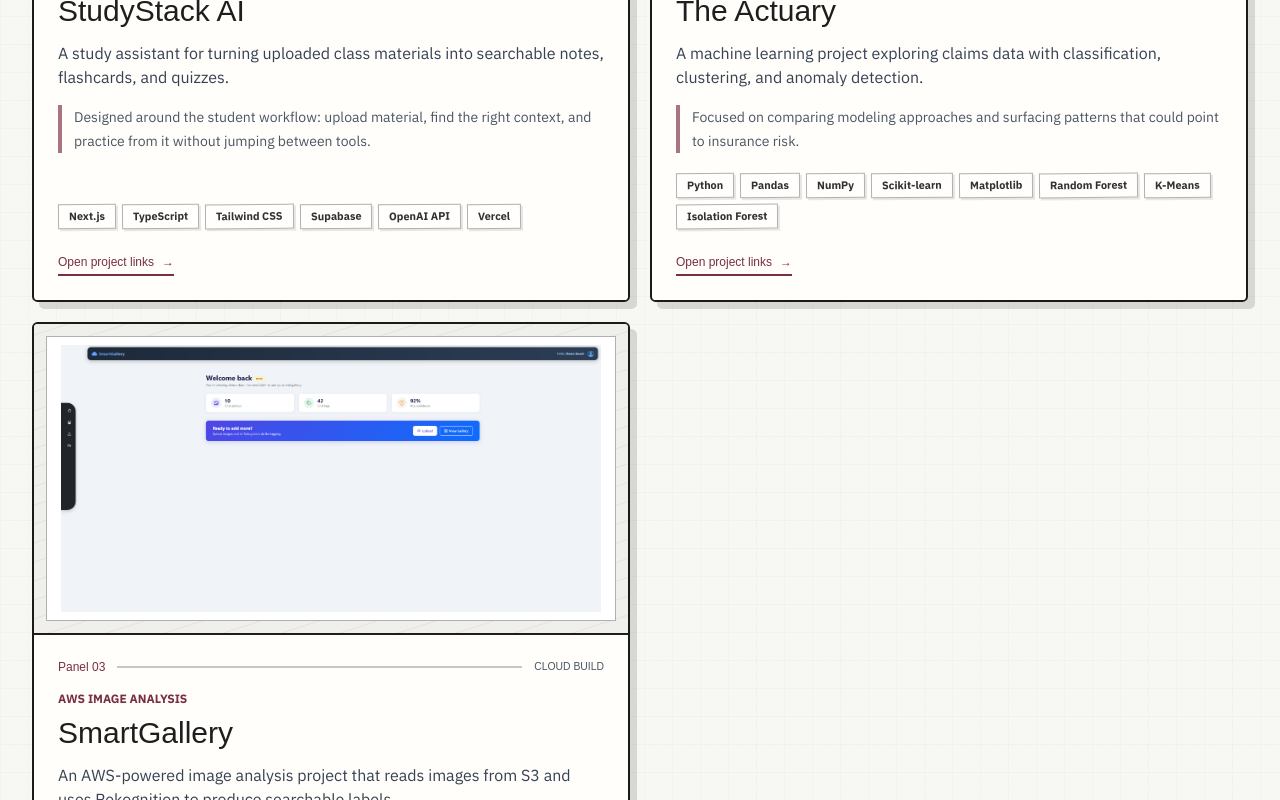
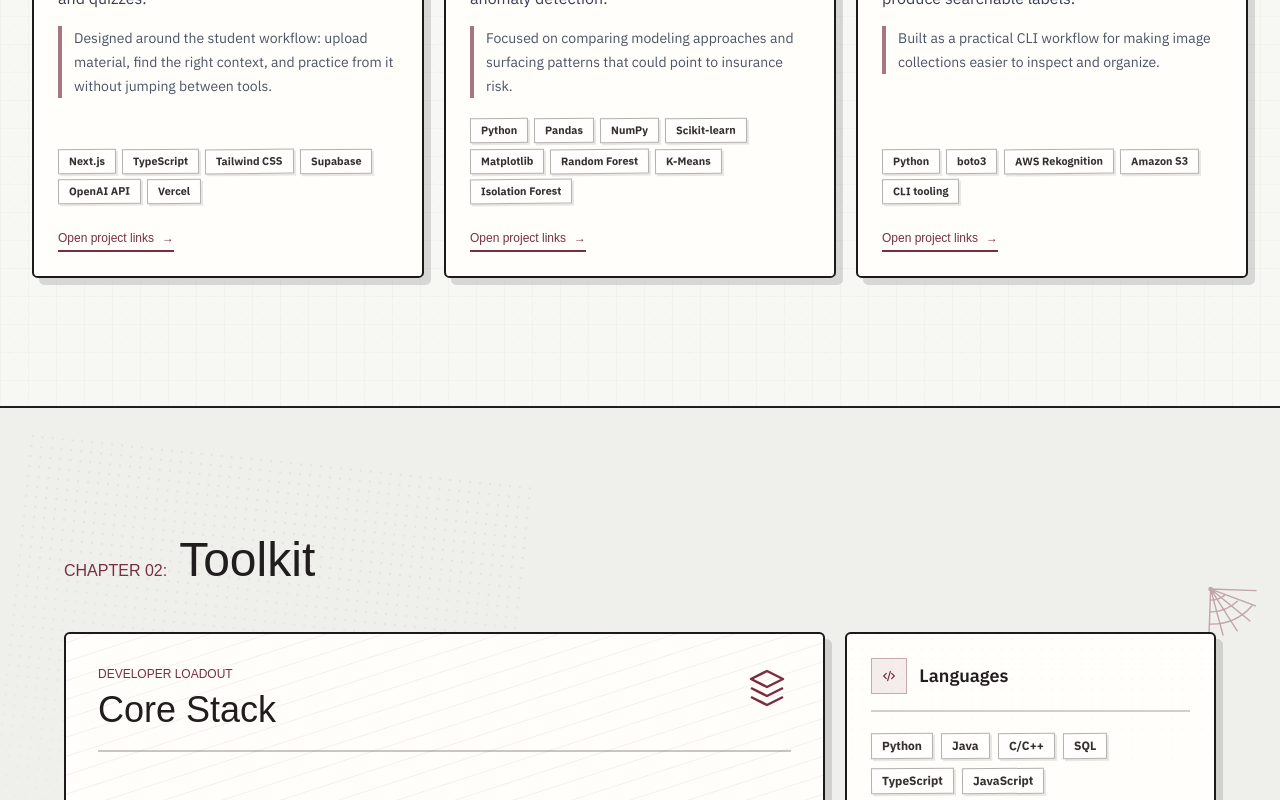
Before and after one commit to chumboooo/sebastians-portfolio, a Next.js app: page / in a window 1280 px wide. Shown: the part 1440-2240 px from the top of the page. Built offline with nearby package versions, Linux system fonts and the light colour scheme; a web font is replaced by a local one.

Commit message:
Fix responsive layout and Safari visibility

```diff
--- a/src/app/globals.css
+++ b/src/app/globals.css
@@ -89,6 +89,7 @@ a {
 .halftone-field {
   background-image: radial-gradient(circle, var(--halftone) 1.2px, transparent 1.3px);
   background-size: 10px 10px;
+  -webkit-mask-image: linear-gradient(to bottom, black 20%, transparent 92%);
   mask-image: linear-gradient(to bottom, black 20%, transparent 92%);
 }
 
@@ -296,6 +297,7 @@ a {
     radial-gradient(ellipse, rgba(120, 47, 64, 0.07), transparent 68%);
   background-size: 10px 10px, 100% 100%;
   content: "";
+  -webkit-mask-image: radial-gradient(ellipse, black 0 18%, transparent 72%);
   mask-image: radial-gradient(ellipse, black 0 18%, transparent 72%);
   opacity: 0.55;
   pointer-events: none;
--- a/src/components/MarginSticker.tsx
+++ b/src/components/MarginSticker.tsx
@@ -24,7 +24,7 @@ export function MarginSticker({
 
   return (
     <div
-      className={`side-sticker pointer-events-none absolute hidden h-20 w-20 text-[#782f40] 2xl:block dark:text-[#ceb888] ${className}`}
+      className={`side-sticker pointer-events-none absolute hidden text-[#782f40] xl:block xl:h-14 xl:w-14 2xl:h-20 2xl:w-20 dark:text-[#ceb888] ${className}`}
       aria-hidden="true"
     >
       {variant === "mountains" ? (
--- a/src/components/Navigation.tsx
+++ b/src/components/Navigation.tsx
@@ -1,6 +1,6 @@
 "use client";
 
-import { useEffect, useState } from "react";
+import { type MouseEvent, useEffect, useState } from "react";
 import Link from "next/link";
 import { usePathname } from "next/navigation";
 import { site } from "@/data/site";
@@ -27,6 +27,68 @@ export function Navigation() {
     return () => document.removeEventListener("keydown", onKeyDown);
   }, []);
 
+  useEffect(() => {
+    if (pathname !== "/") {
+      return;
+    }
+
+    const hero = document.getElementById("home");
+    if (!hero) {
+      return;
+    }
+
+    let heroHasLeftViewport = hero.getBoundingClientRect().bottom <= 0;
+    const observer = new IntersectionObserver(
+      ([entry]) => {
+        if (!entry.isIntersecting) {
+          heroHasLeftViewport = true;
+          return;
+        }
+
+        if (heroHasLeftViewport && window.location.hash) {
+          window.history.replaceState(
+            null,
+            "",
+            `${window.location.pathname}${window.location.search}`,
+          );
+        }
+      },
+      { threshold: 0.35 },
+    );
+
+    observer.observe(hero);
+    return () => observer.disconnect();
+  }, [pathname]);
+
+  function handleSectionClick(
+    event: MouseEvent<HTMLAnchorElement>,
+    href: string,
+  ) {
+    if (pathname !== "/" || !href.startsWith("#")) {
+      return;
+    }
+
+    const target = document.querySelector<HTMLElement>(href);
+    if (!target) {
+      return;
+    }
+
+    event.preventDefault();
+    const prefersReducedMotion = window.matchMedia(
+      "(prefers-reduced-motion: reduce)",
+    ).matches;
+
+    target.scrollIntoView({
+      behavior: prefersReducedMotion ? "auto" : "smooth",
+      block: "start",
+    });
+    window.history.replaceState(
+      null,
+      "",
+      `${window.location.pathname}${window.location.search}`,
+    );
+  }
+
   return (
     <header className="sticky top-0 z-50 px-4 py-4 sm:px-6 lg:px-8">
       <nav
@@ -40,6 +102,7 @@ export function Navigation() {
             <a
               key={item.label}
               href={resolveHref(item.href)}
+              onClick={(event) => handleSectionClick(event, item.href)}
               className="sketch-link px-3 py-2 text-sm font-semibold text-gray-700 transition hover:text-[#782f40] focus:outline-none focus:ring-2 focus:ring-[#782f40] focus:ring-offset-4 dark:text-stone-300 dark:hover:text-[#ceb888] dark:focus:ring-[#ceb888] dark:focus:ring-offset-[#101012]"
             >
               {item.label}
@@ -100,7 +163,10 @@ export function Navigation() {
               key={item.label}
               href={resolveHref(item.href)}
               className="border-b border-[#211d1e]/15 px-4 py-3 text-base font-semibold text-[#211d1e] transition last:border-b-0 hover:bg-[#782f40]/5 hover:text-[#782f40] focus:outline-none focus:ring-2 focus:ring-[#782f40] dark:border-white/10 dark:text-stone-100 dark:hover:bg-[#ceb888]/10 dark:hover:text-[#ceb888] dark:focus:ring-[#ceb888]"
-              onClick={() => setIsOpen(false)}
+              onClick={(event) => {
+                handleSectionClick(event, item.href);
+                setIsOpen(false);
+              }}
               tabIndex={isOpen ? undefined : -1}
             >
               {item.label}
--- a/src/components/ProjectCard.tsx
+++ b/src/components/ProjectCard.tsx
@@ -57,7 +57,7 @@ export function ProjectCard({ project, index }: ProjectCardProps) {
                 src={project.screenshot.src}
                 alt={project.screenshot.alt}
                 fill
-                sizes="(min-width: 1024px) 540px, (min-width: 640px) 90vw, 100vw"
+                sizes="(min-width: 1024px) 31vw, (min-width: 768px) 46vw, 100vw"
                 className="object-contain p-2 transition duration-200 group-hover:scale-[1.015]"
               />
             ) : (
--- a/src/components/Projects.tsx
+++ b/src/components/Projects.tsx
@@ -12,7 +12,7 @@ export function Projects() {
         <RevealOnScroll>
           <ChapterLabel chapter="01" title="Featured Work" />
         </RevealOnScroll>
-        <div className="grid min-w-0 gap-5 md:grid-cols-2 2xl:grid-cols-3">
+        <div className="grid min-w-0 grid-cols-1 gap-5 md:grid-cols-2 lg:grid-cols-3">
           {site.projects.map((project, index) => (
             <RevealOnScroll
               key={project.name}
--- a/src/components/RevealOnScroll.tsx
+++ b/src/components/RevealOnScroll.tsx
@@ -16,8 +16,8 @@ export function RevealOnScroll({
   variant = "default",
 }: RevealOnScrollProps) {
   const ref = useRef<HTMLDivElement | null>(null);
-  const isRevealedRef = useRef(false);
-  const [isRevealed, setIsRevealed] = useState(false);
+  const isRevealedRef = useRef(true);
+  const [isRevealed, setIsRevealed] = useState(true);
 
   useEffect(() => {
     const node = ref.current;
@@ -25,7 +25,10 @@ export function RevealOnScroll({
       return;
     }
 
-    if (window.matchMedia("(prefers-reduced-motion: reduce)").matches) {
+    if (
+      window.matchMedia("(prefers-reduced-motion: reduce)").matches ||
+      !("IntersectionObserver" in window)
+    ) {
       return;
     }
 
@@ -46,12 +49,12 @@ export function RevealOnScroll({
   return (
     <div
       ref={ref}
-      className={`${className} transform-gpu transition-[opacity,transform] duration-[400ms] ease-out motion-reduce:translate-y-0 motion-reduce:rotate-0 motion-reduce:scale-100 motion-reduce:opacity-100 motion-reduce:transition-none ${
+      className={`${className} transition-transform duration-[400ms] ease-out motion-reduce:translate-y-0 motion-reduce:rotate-0 motion-reduce:scale-100 motion-reduce:opacity-100 motion-reduce:transition-none ${
         isRevealed
           ? "translate-y-0 rotate-0 scale-100 opacity-100"
           : variant === "panel"
-            ? "translate-y-3 rotate-[0.25deg] scale-[0.985] opacity-[0.42]"
-            : "translate-y-4 opacity-[0.45]"
+            ? "translate-y-3 rotate-[0.25deg] scale-[0.985] opacity-100"
+            : "translate-y-4 opacity-100"
       }`}
       style={{ transitionDelay: `${delay}ms` }}
     >
```
